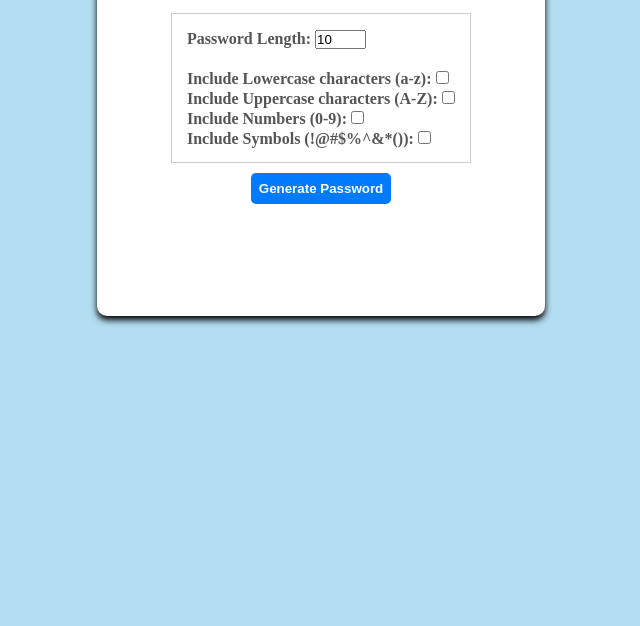
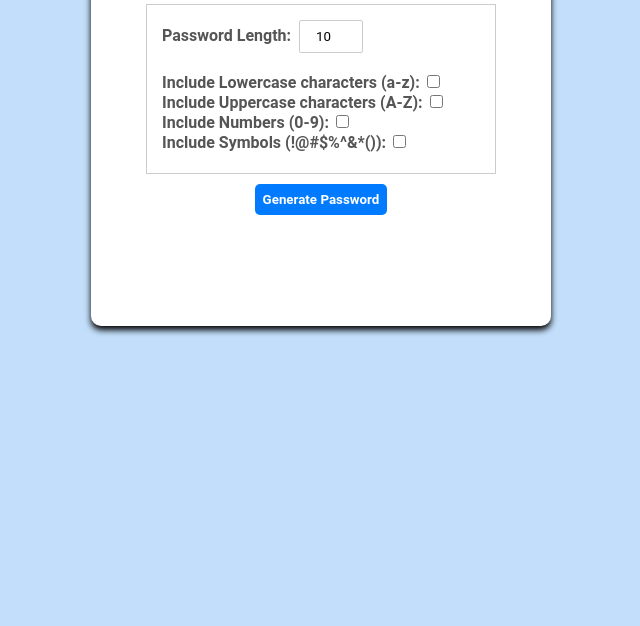
Before and after one commit to Sava-creations/random-password-generator, a plain HTML site: page index.html in a window 1280 px wide. Shown: the part 174-800 px from the top of the page, without its empty margins (319-959 px from the left). Drawn offline with Linux system fonts and the light colour scheme.

Commit message:
Modified css styles

```diff
--- a/script.js
+++ b/script.js
@@ -5,8 +5,8 @@ const numbers='0123456789';
 const symbols='!@#$%^&*()*';
 const hideOrshow=document.querySelector('.result');
 
+mySubmit.onclick=function(){
 
-mySubmit.onclick=function(){
     const length= document.getElementById('length').value;
     const includeLowercase= document.getElementById('includeLowercase').checked;
     const includeUppercase= document.getElementById('includeUppercase').checked;
@@ -15,9 +15,7 @@ mySubmit.onclick=function(){
 
     error.textContent='';
     display.value='';
-    hideOrshow.style.display = 'none';
-
-
+    hideOrshow.style.display = 'none'; /*hide the display*/
 
     let allowedChars='';
     let password='';
@@ -27,19 +25,16 @@ mySubmit.onclick=function(){
     allowedChars += includeSymbols ? symbols: '';
 
     if (length<=0 || length>128 ) {
-        error.textContent='The password length must be between 1 and 128 characters';
-
+        error.textContent='Password length must be between 1 and 128 characters';
     }
     else if(allowedChars==''){
         error.textContent='At least 1 set of characters need to be included';
-
     }
     else{
         for(let i=0; i<length; i++){
         const randomIndex= Math.floor(Math.random()*allowedChars.length);
         password+=allowedChars[randomIndex];
         }
-
     display.value=password;
     hideOrshow.style.display = 'flex'; /*show the display*/
     }
--- a/style.css
+++ b/style.css
@@ -3,10 +3,11 @@
   margin:0;
   padding:0;
   box-sizing: border-box; /*when calucating width height disregard padings borders*/
+  font-family: 'Roboto', Arial, sans-serif;
 }
 
 body{
-   background-color: #b2dcf0;
+   background-color: #badafae0;
    display:flex;
    justify-content: center;
 }
@@ -16,9 +17,8 @@ body{
     border-radius:10px;
     box-shadow: 0px 4px 6px;
     margin:100px;
-    max-width: 450px;
-    min-height: 390px;
-    height:auto;
+    max-width: 460px;
+    min-height: 400px;
     display:flex;
     flex-direction: column;
     align-items: center;
@@ -28,25 +28,32 @@ body{
   font-weight: bold;
   border:1px solid #ccc;
   color:#555;
-  width: 300px;
-  margin-bottom:0px;
-  height:150px;
-  margin:10px;
+  width: 350px;
+  height: 170px;
+  margin-bottom: 10px;
   padding:15px;
-  font-size: 1rem;
   line-height: 20px;
 }
 
 h1{
     padding:10px;
     text-align: center;
-    color:#333333;
+    color:#333;
     font-size: 2rem;
     margin:10px;
 }
 
 input[type='number']{
-  width: 3.2rem;
+  width: 4rem;
+  padding: 8px;
+  text-align: center;
+  border-radius: 2px;
+  border: 1px solid #ccc;
+  margin-left:4px;
+}
+
+input[type='checkbox'] {
+  margin-left: 3px;
 }
 
 button{
@@ -68,7 +75,6 @@ button:active{
    background-color:#003d80;
 }
 .result {
-  display: flex;
   display:none;
 
 }
@@ -78,9 +84,9 @@ button:active{
 }
 
 #display{
-  border-color:#007bff;
-  background-color: #007bff;
-  color: white;
+  border: 1px solid #007bff;
+  background-color:#f0f4f8;
+  color:#333;
   padding: 2px;
   border-radius: 2px;
   text-align: center;
@@ -88,6 +94,7 @@ button:active{
 }
 
 p{
+  text-align:center;
   color: #dc3545;
   font-weight: bold;
   font-size:1.1rem;
```
Also changed, not shown: index.html (+2 -0 lines).
